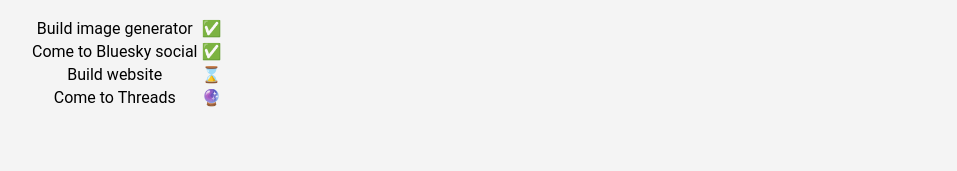
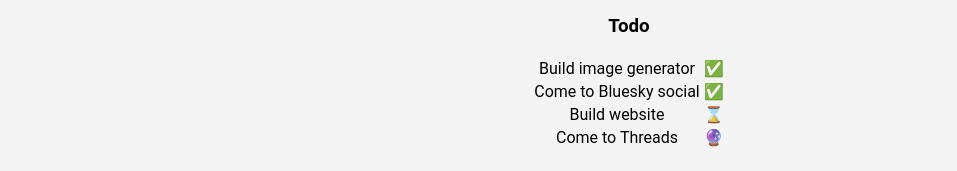
Before and after one commit to likes-gay/christmas-countdown-social-bot, a plain HTML site: page html/index.html in a window 1280 px wide. Shown: the part 994-1165 px from the top of the page, without its empty margins (11-968 px from the left). Drawn offline with Linux system fonts and the light colour scheme; a web font is replaced by a local one.

Commit message:
Update website

```diff
--- a/html/index.html
+++ b/html/index.html
@@ -3,7 +3,8 @@
 <head>
     <meta charset="UTF-8">
     <meta name="viewport" content="width=device-width, initial-scale=1.0">
-    <title>Document</title>
+    <title>Xmas Countdown</title>
+    <link rel="icon" href="/favicon.ico" type="image/x-icon">
     <link rel="stylesheet" href="style.css">
 </head>
 <body>
@@ -33,7 +34,7 @@
             <img src="https://github.com/likes-gay/bluesky-chrsitmas-countdown/workflows/Post%20every%2024%20hours/badge.svg">
 
         <br>
-            <table>
+            <table class="todo-table">
                 <thead><h3>Todo</h3></thead>
                 <tbody>
                     <tr>
--- a/html/style.css
+++ b/html/style.css
@@ -49,7 +49,12 @@
 
 .countdown-container img {
     border-radius: 20px;
-    height: 35vh;
+    height: 40vh;
+}
+
+.todo-table {
+    margin-left: auto;
+    margin-right: auto;
 }
 
 address {
```
Also changed, not shown: html/favicon.ico (added).
